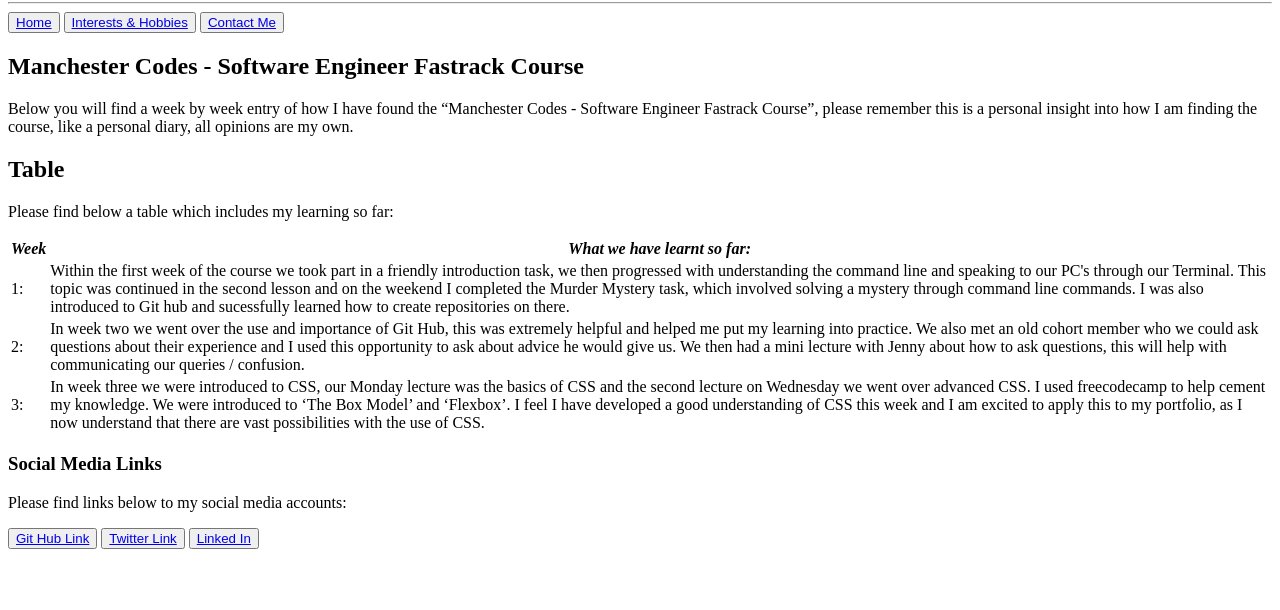
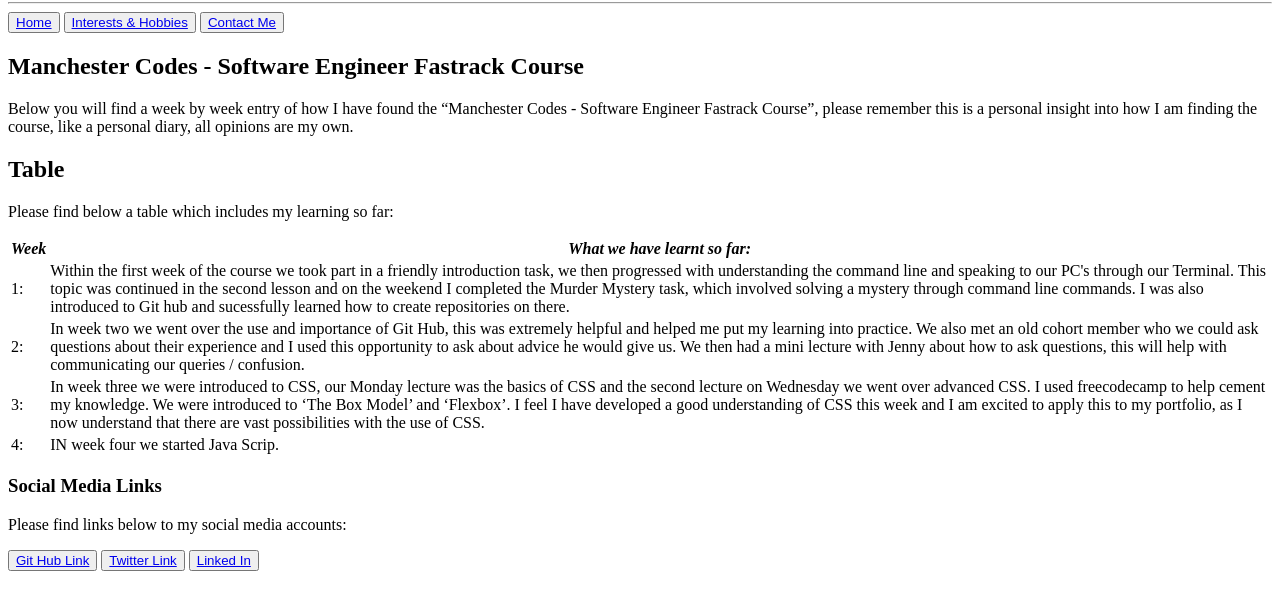
Before and after one commit to ninaspray/my-portfolio, a plain HTML site: page Manchester-Codes-Learning.html in a window 1280 px wide. Shown: the part 78-688 px from the top of the page. Drawn offline with Linux system fonts and the light colour scheme.

Commit message:
changes to learning

```diff
--- a/Manchester-Codes-Learning.html
+++ b/Manchester-Codes-Learning.html
@@ -66,6 +66,10 @@
                     CSS this week and I am excited to apply this to my portfolio, as I now understand that there are
                     vast possibilities with the use of CSS. </td>
             </tr>
+            <tr>
+                <td>4:</td>
+                <td>IN week four we started Java Scrip.</td>
+            </tr>
         </table>
     </article>
 
--- a/scripts.js
+++ b/scripts.js
@@ -26,3 +26,6 @@ function validation() {
     return true;
 
 }
+
+
+////////////////////////////////////////////////////////
```
Also changed, not shown: Contact.Me.html (+1 -1 lines).
